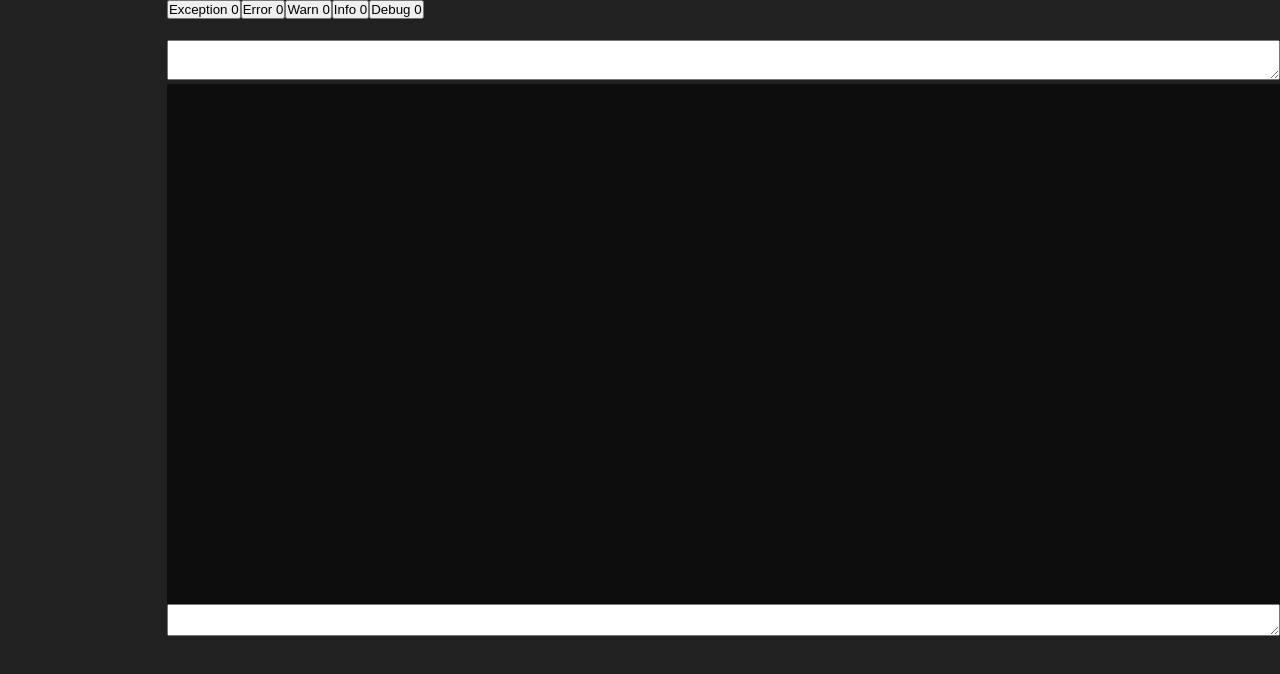
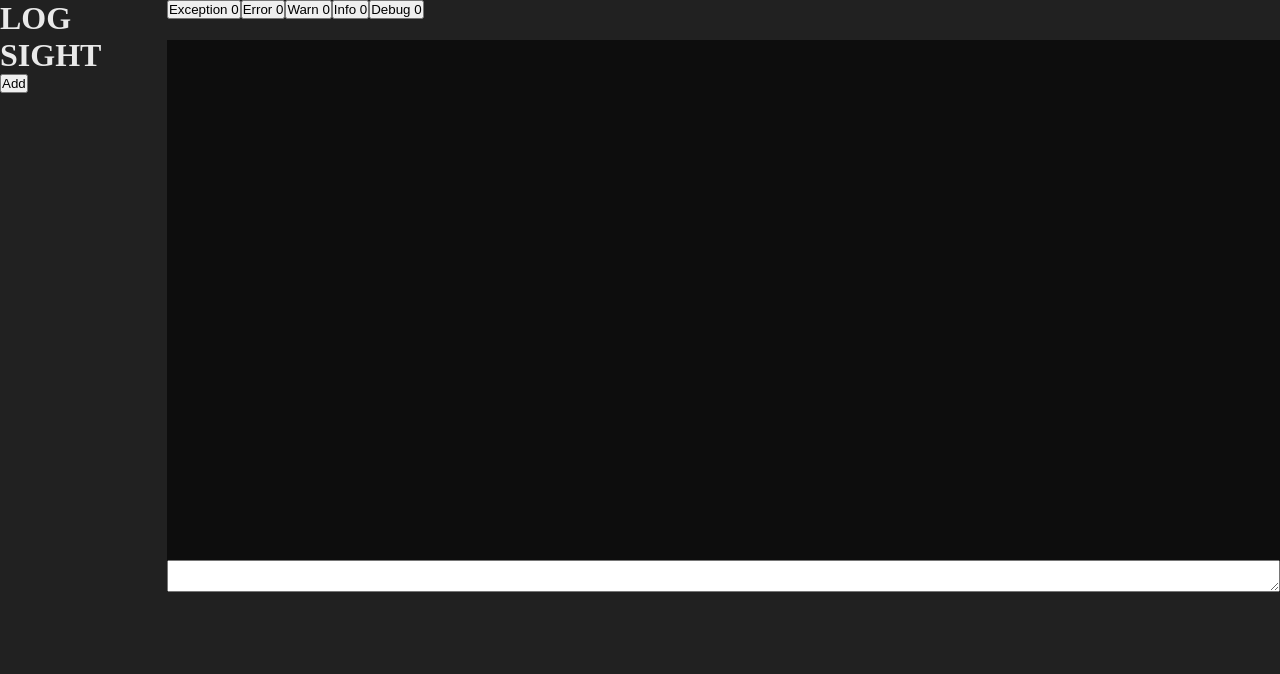
Before and after one commit to ozan98/log-sight, a React (Create React App) app in the folder frontend/: page / in a window 1280 px wide. Shown: the top 674 px of the page. Built offline with nearby package versions, Linux system fonts and the light colour scheme.

Commit message:
[BUILD][FRONTEND] side menu, adding list of logs to view

```diff
--- a/frontend/src/App.js
+++ b/frontend/src/App.js
@@ -1,63 +1,31 @@
+import Menu from './components/Menu'
+import Dashboard from './components/Dashboard'
+import {useState} from 'react'
+
+function App() {
+  const [logList, setLogList] = useState([])
+  const [currentObservingLog, setCurrectObservingLog] = useState({})
 
 
-// import React from 'react';
-// import {useState, useEffect} from 'react'
-// import {parse} from './util/LineParser'
-// import {getNumOfError, getErrorLogs,getNumOfException, getExceptionLogs} from './util/analytic'
-// import LogSnippet from './components/LogSnippet'
-import Dashboard from './components/Dashboard'
+  const addLog = (newLog) => {
+    setLogList((prev) => [...prev, newLog])
+    console.log(newLog)
+  }
 
-function App() {
-  // const [logStr, setLogStr] = useState(``)
-  // const [logArr, setLogArr] = useState([])
-
-
-  // useEffect(() => {
-  //   const arr = parse(logStr)
-
-  //   if(logStr.length > 1){
-  //     setLogArr(arr)
-  //   }
-
-
-  // },[logStr])
-
-  // return (
-  //   <div className="App">
-  //     <div>
-  //         <textarea
-  //           onChange={(e) => setLogStr(e.target.value)}
-  //         ></textarea>
-  //       </div>
-  //   <div className="dashboard">
-
-  //     <div className="log-viewer">
-  //       <LogSnippet logObj={logArr}/>
-  //     </div>
-
-
-  //     <div className="log-workbench">
-
-  //       {<div className="error-logs">
-  //         <LogSnippet logObj={getErrorLogs(logArr)}/>
-  //       </div>}
-
-  //       {<div className="exception-logs">
-  //         <p>EXCEPTION logs: {getNumOfException(logArr)}</p>
-  //         <LogSnippet logObj={getExceptionLogs(logArr)}/>
-  //       </div>}
-
-  //     </div>
-
-
-  //   </div>
-  //   </div>
-  // );
+  const setObservingLog = (log) => {
+    setCurrectObservingLog(log)
+  }
 
   return(
-    <>
-      <Dashboard/>
-    </>
+    <main className="Main-app">
+      <div className="log-nav">
+        <Menu logList={logList} setCurrectObservingLog={setObservingLog} addLog={addLog}/>
+      </div>
+
+      <div className="dashboard">
+        <Dashboard/>
+      </div>
+    </main>
   )
 }
 
--- /dev/null
+++ b/frontend/src/components/AddLogForm.jsx
@@ -0,0 +1,42 @@
+import {useState} from 'react'
+
+function AddLogForm( {addToList, toggleAddSelect} ) {
+    const [logStr, setLogStr] = useState('')
+    const [logType, setLogType] = useState('')
+    const [logName, setLogName] = useState('')
+
+    const addLogToList = () => {
+        const log = {
+            logName: logName,
+            logtype: logType,
+            logStr: logStr,
+        }
+
+        addToList(log)
+        toggleAddSelect(false)
+    }
+
+    return (
+        <div>
+            <form onSubmit={addLogToList}>
+                <label>Name</label>
+                <input type="text" onChange={(e) => setLogName(e.target.value)}/>
+
+                <label>Log type</label>
+                <select name="log-type" id="log-type" onChange={(e) => setLogType(e.target.value)}>
+                    <option>MS</option>
+                    <option>DS</option>
+                    <option>DSE</option>
+                </select>
+
+                <label>Paste log here</label>
+                <textarea onChange={(e) => setLogStr(e.target.value)}>
+                </textarea>
+
+                <button type="submit">Add</button>
+            </form>
+        </div>
+    )
+}
+
+export default AddLogForm
--- a/frontend/src/components/Dashboard.jsx
+++ b/frontend/src/components/Dashboard.jsx
@@ -44,26 +44,25 @@ function Dashboard() {
     console.log(filteredLog)
   }
 
-  const viewTimeStamp = (timeStamp) => {
-
+  const setViewLog = (e) => {
+    setLogStr(e.target.value)
   }
 
   return (
-    <div className="dashboard">
+    <>
 
-        <div className="log-nav">
+        {/* <div className="log-nav">
 
-        </div>
+        </div> */}
 
 
         <div className="log-view-container">
 
-          <UtilityBar logArr={logArr} filterByLevel={viewLevel}/>
+          <UtilityBar logArr={logArr} filterByLevel={viewLevel} viewLog={setViewLog}/>
 
             <div className="log-view-input">
-                <textarea onChange={(e) => setLogStr(e.target.value)}>
-                </textarea>
-
+                {/* <textarea onChange={(e) => setLogStr(e.target.value)}>
+                </textarea> */}
             </div>
 
             <div className="log-view">
@@ -75,7 +74,7 @@ function Dashboard() {
             </div>
         </div>
 
-    </div>
+    </>
   );
 }
 
--- /dev/null
+++ b/frontend/src/components/Menu.jsx
@@ -0,0 +1,45 @@
+import AddLogForm from './AddLogForm'
+import {useState} from 'react'
+
+function Menu( {logList, setCurrentObservingLog, addLog} ) {
+
+    const [addSelect, setAddSelect] = useState(false)
+
+    const renderLogList = (logList) => {
+        console.log("rendering")
+        return logList.map((log) => {
+            return (<div>
+                        <p>{log.logName}</p>
+                        <p>{log.logtype}</p>
+                    </div>)
+        })
+    }
+
+    const renderAddButton = () => {
+        return <button onClick={() => setAddSelect(true)}>Add</button>
+    }
+
+    const renderAddForm = () => {
+        return <AddLogForm addToList={addLog} toggleAddSelect={setAddSelect} />
+    }
+
+    return (
+        <>
+        <div className="logo">
+            <h1>LOG SIGHT</h1>
+        </div>
+
+        <div className="log-list-container">
+            <div className="add-Log-Container">
+                {(addSelect) ? renderAddForm() : renderAddButton()}
+            </div>
+            <div className="log-list">
+                {(logList.length !== 0) ? renderLogList(logList) : (console.log('empty fail'))}
+            </div>
+        </div>
+
+        </>
+    )
+}
+
+export default Menu
--- a/frontend/src/index.css
+++ b/frontend/src/index.css
@@ -18,7 +18,9 @@ body {
   height: 100vh;
 }
 
-
+main {
+  display: flex;
+}
 
 .dashboard {
   width: 100%;
@@ -40,7 +42,7 @@ body {
 
 .log-view-container .log-view-input textarea {
   width: 100%;
-  height: 5vh;
+  height: 25px;
 
 }
 
```
Also changed, not shown: frontend/src/components/UtilityBar.jsx (+9 -1 lines).
